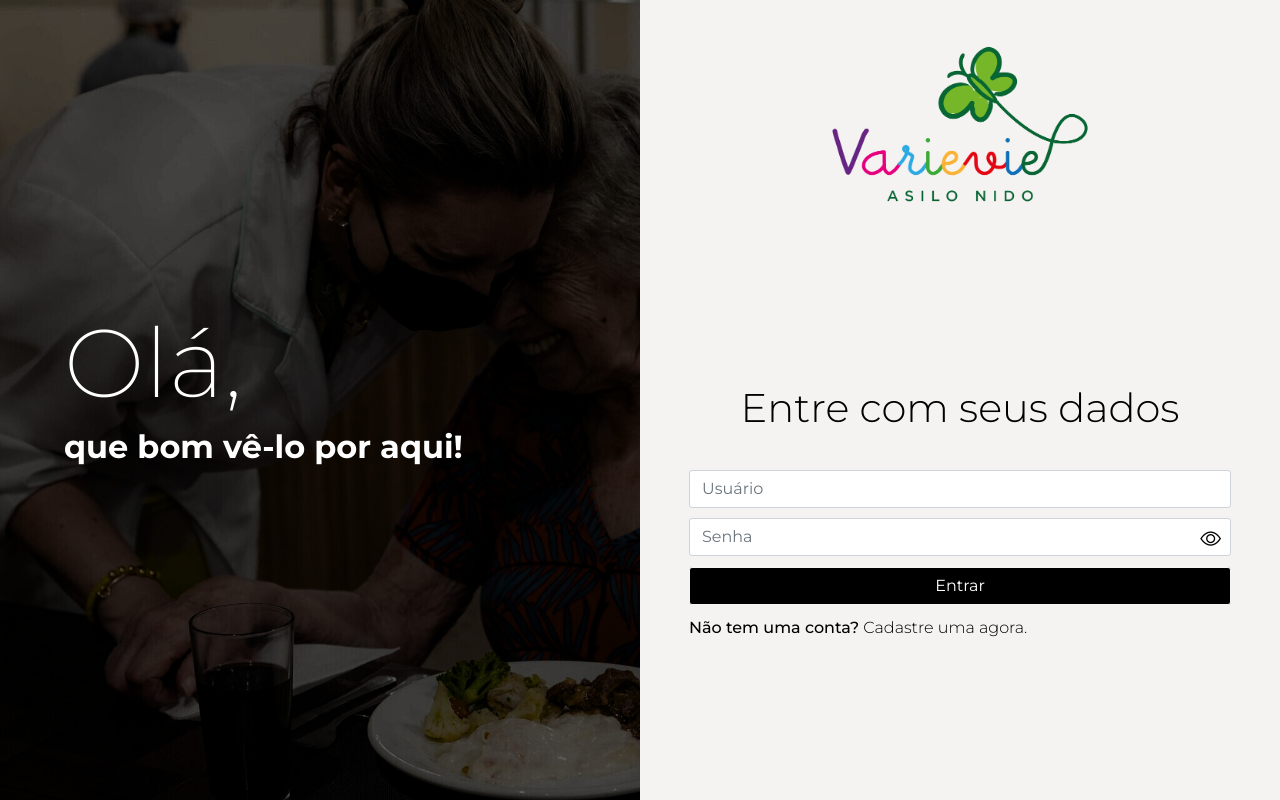
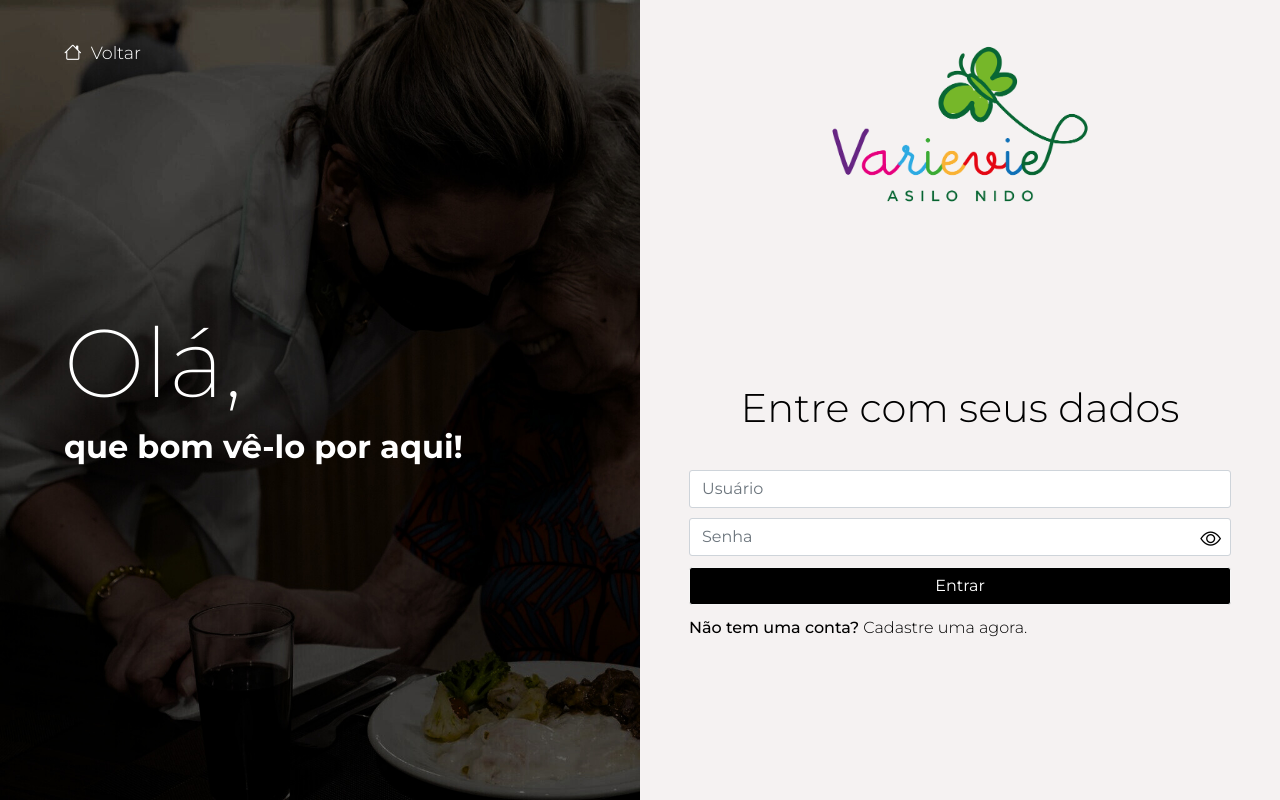
Before and after one commit to LarSantaTerezinha/projetoUnivesp, a PHP site: page /login.html in a window 1280 px wide. Run offline with PHP 8.4, Linux system fonts and the light colour scheme.

Commit message:
back button added
In "side-1" divs was added a button  named as "voltarBtn", with it, inside, was added a tag <i> that shows a house icon next the text.

```diff
--- a/screens/assets/css/login.css
+++ b/screens/assets/css/login.css
@@ -35,6 +35,20 @@ input:focus {
     height: 100%;
     padding-left: 5%;
     text-align: left;
+}
+
+.side-1 .voltarBtn {
+    position: absolute;
+    top: 5%;
+    left: 5%;
+    color: white;
+    font-size: 1.1em;
+    font-weight: 300;
+    text-decoration: none;
+}
+
+.side-1 .voltarBtn:hover {
+    color: #015e01;
 }
 
 .side-1 h1 {
--- a/screens/login.html
+++ b/screens/login.html
@@ -12,6 +12,7 @@
     <div class="container-1">
         <div class="row">
             <div class="col-6 side-1">
+                <a href="http://" class="voltarBtn"><i class="bi bi-house"></i>&nbsp;&nbsp;Voltar</a>
                 <h1>Olá,</h1>
                 <h6>que bom vê-lo por aqui!</h6>
             </div>
```
